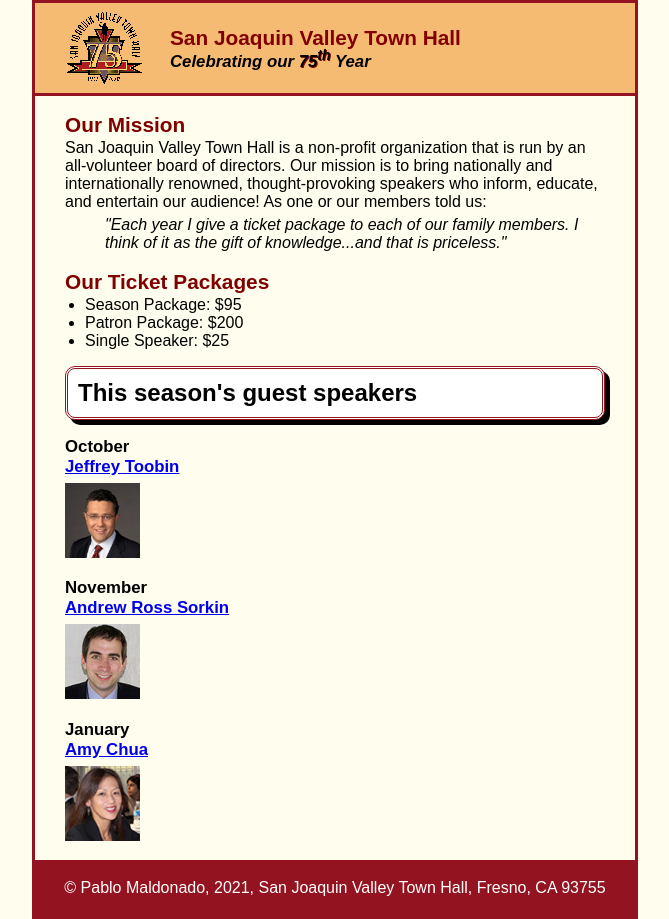
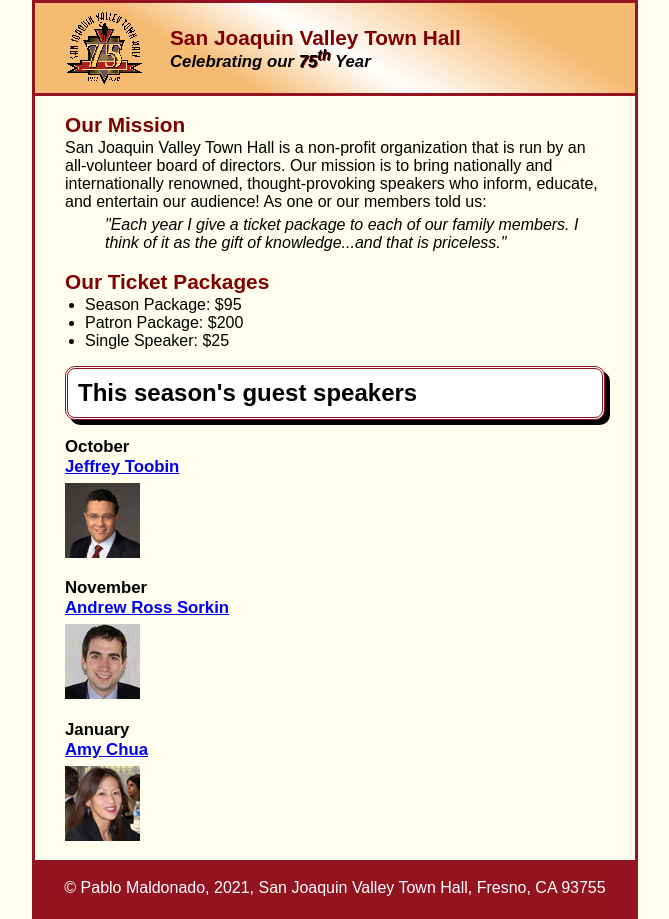
Before and after one commit to Pablo-Mal/A11, a plain HTML site: page index.html in a window 1280 px wide. Shown: the whole page, without its empty margins (305-974 px from the left). Drawn offline with Linux system fonts and the light colour scheme.

Commit message:
Update main.css

```diff
--- a/styles/main.css
+++ b/styles/main.css
@@ -27,7 +27,7 @@ img
 }
 header
 {
-	background: linear-gradient(30deg, #f6bb73 0%, #f6bb73 30%, #f6bb73 50%, #f6bb73 80%, #f6bb73 100%);
+	background: linear-gradient(30deg, #f6bb73 0%, #f6bb73 30%, white 50%, #f6bb73 80%, #f6bb73 100%);
 	border-bottom: 3px solid #931420;
 	text-indent: 15px;
 }
```
